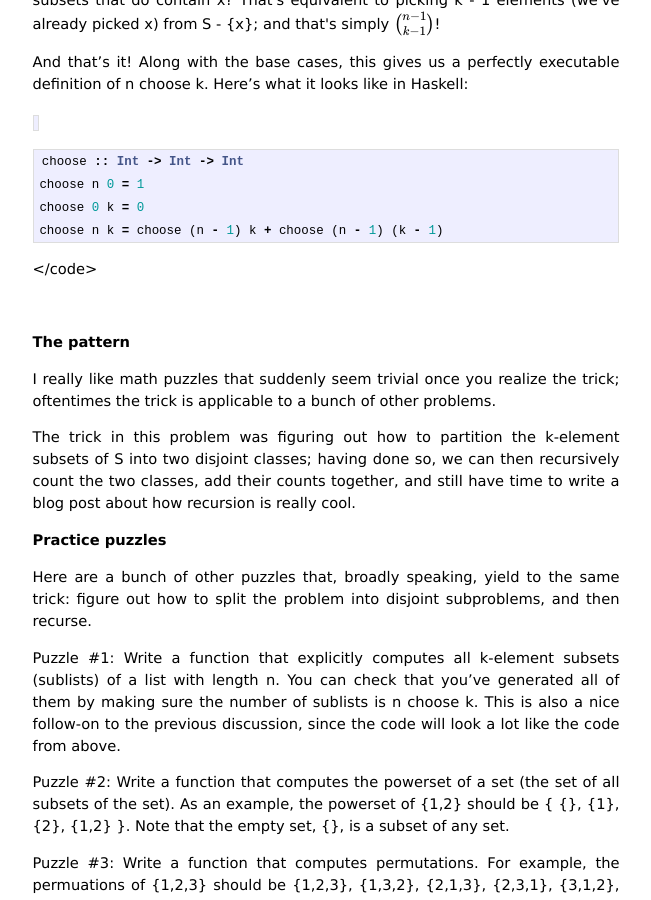
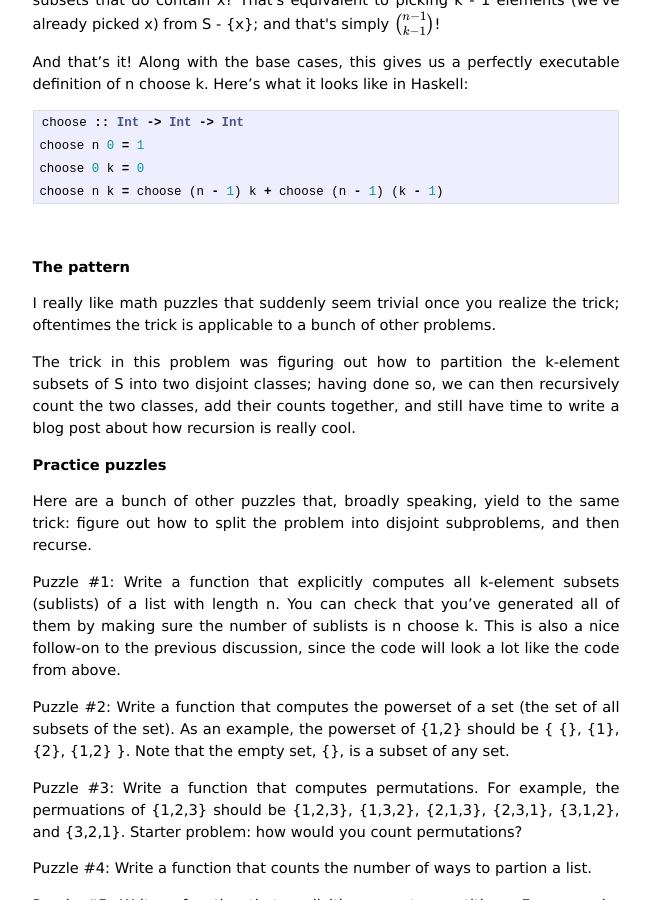
Before and after one commit to cqfd/monastic.io, a Jekyll site: the page built from _posts/2011-04-20-some-fun-with-recursion.markdown, in a window 1280 px wide and 900 px high, scrolled down 1789 px. Shown: the whole window, without its empty margins (314-965 px from the left). Built offline with Jekyll 4.4.1, drawn with Linux system fonts in a browser that asks for light colours; formulas are drawn with MathJax 3; some of the changed text lies outside the part shown.

Commit message:
fix more typos in haskell recursion post

```diff
--- a/_posts/2011-04-20-some-fun-with-recursion.markdown
+++ b/_posts/2011-04-20-some-fun-with-recursion.markdown
@@ -101,15 +101,12 @@
 And that's it! Along with the base cases, this gives us a perfectly executable
 definition of n choose k. Here's what it looks like in Haskell:
 
-<code>
 {% highlight haskell %}
 choose :: Int -> Int -> Int
 choose n 0 = 1
 choose 0 k = 0
 choose n k = choose (n - 1) k + choose (n - 1) (k - 1)
 {% endhighlight %}
-</code>
-
 <br/>
 
 ## The pattern
@@ -202,14 +199,12 @@
 
 Here's the code, using Haskell's list monad:
 
-<code>
 {% highlight haskell %}
 pset :: [a] -> [[a]]
 pset xs = do
   k <- [0..length xs]
   sample k xs
 {% endhighlight %}
-</code>
 
 If you haven't gotten to monads yet, don't worry. In words, the code says to
 sample k xs for all k in the span [0..length xs], and then collect all of
@@ -231,7 +226,6 @@
 the Data.List module, which includes the "\\\\" function; it does "list
 subtraction", if you will.
 
-<code>
 {% highlight haskell %}
 perms :: (Eq a) => [a] -> [[a]]
 perms [] = [[]]
@@ -240,7 +234,6 @@
   perm <- perms (xs \\ [x])
   return (x:perm)
 {% endhighlight %}
-</code>
 
 In words, the code says to loop over every x in xs, generate every possible
 permutation of xs - {x}, cons x onto every one of those permutations, and then
@@ -285,7 +278,6 @@
 
 Here's some Haskell code to that effect:
 
-<code>
 {% highlight haskell %}
 anchors :: [a] -> [[a]]
 anchors [] = [[]]
@@ -293,7 +285,6 @@
   k <- [0..length xs]
   map (x:) $ sample k xs
 {% endhighlight %}
-</code>
 
 Having specified the anchor, the rest of the partition consists of any
 partition of the rest of the elements in S---which is where recursion comes in!
@@ -325,7 +316,6 @@
 Here's the Haskell. I'll explain it line by line, but the cool thing is that
 "the code follows the words" to a pretty remarkable extent.
 
-<code>
 {% highlight haskell %}
 parts :: (Eq a) => [a] -> [[[a]]]
 parts [] = [[]]
@@ -334,7 +324,6 @@
   partition <- parts (xs \\ anchor)
   return (anchor : partition)
 {% endhighlight %}
-</code>
 
 I think this is a really cool example of the list monad in action. The anchor
 xs line says to generate every possible anchor from the xs. The next line says
```
Also changed, not shown: 2 other files.
